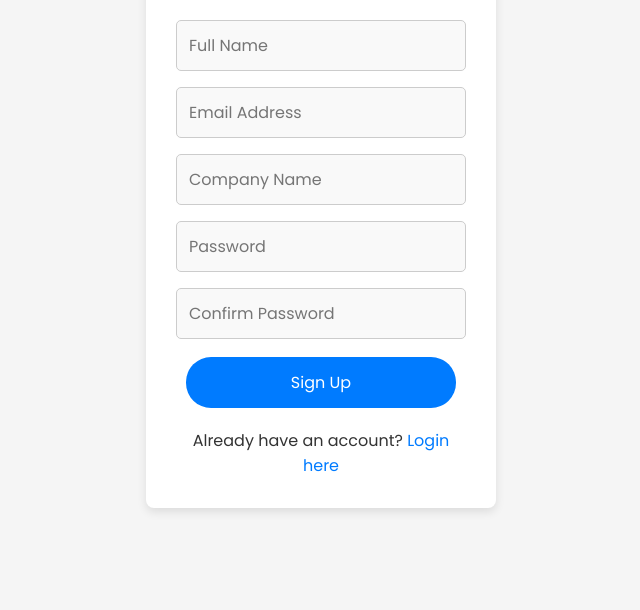
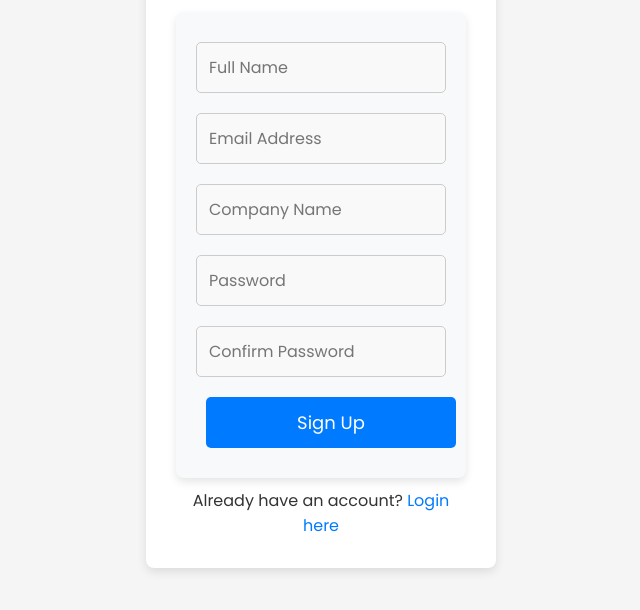
Before and after one commit to manishcodesq/ED-Project, a website: page signup.html in a window 1280 px wide. Shown: the part 168-778 px from the top of the page, without its empty margins (319-959 px from the left). Drawn offline with Linux system fonts and the light colour scheme.

Commit message:
width changed

```diff
--- /dev/null
+++ b/css/signup.css
@@ -0,0 +1,36 @@
+#signup-form {
+    width: 100%;  /* Makes form take full width */
+    max-width: 600px; /* Adjust as needed */
+    margin: 0 auto; /* Centers the form */
+    padding: 20px;
+    background: #f8f9fa;
+    border-radius: 8px;
+    box-shadow: 0 4px 8px rgba(0, 0, 0, 0.1);
+}
+
+#signup-form input {
+    width: 100%;  /* Makes all inputs full width */
+    max-width: 100%; /* Ensures inputs don’t shrink */
+    padding: 12px;
+    margin: 10px 0;
+    border: 1px solid #ccc;
+    border-radius: 5px;
+    font-size: 16px;
+    box-sizing: border-box; /* Prevents extra width issues */
+}
+
+#signup-form button {
+    width: 100%; /* Makes button full width */
+    padding: 12px;
+    background: #007bff;
+    color: white;
+    font-size: 18px;
+    border: none;
+    border-radius: 5px;
+    cursor: pointer;
+    transition: background 0.3s;
+}
+
+#signup-form button:hover {
+    background: #0056b3;
+}
--- a/signup.html
+++ b/signup.html
@@ -11,6 +11,7 @@
     <link rel="stylesheet" href="css/about.css">
     <link rel="stylesheet" href="css/navbar.css">
     <link rel="stylesheet" href="css/trust.css">
+    <link rel="stylesheet" href="css/signup.css">
 </head>
 <body>
     <div class="container">
```
